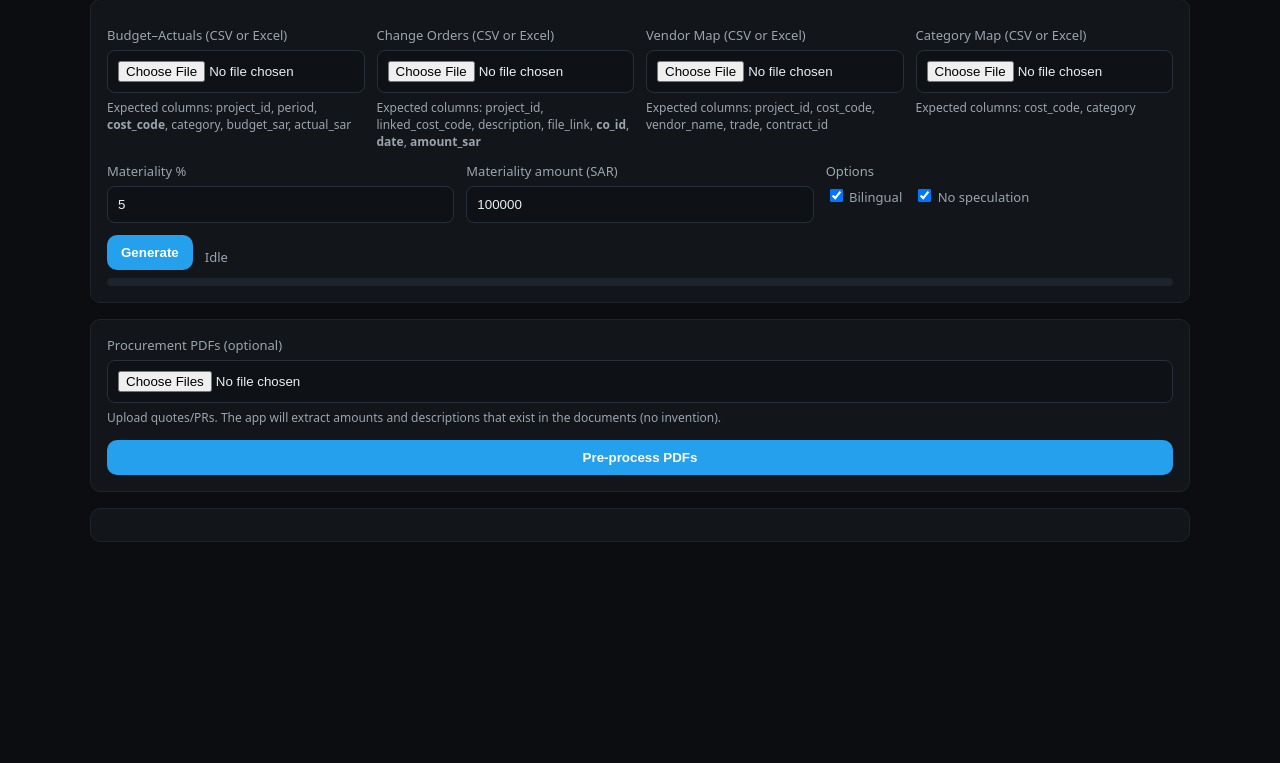
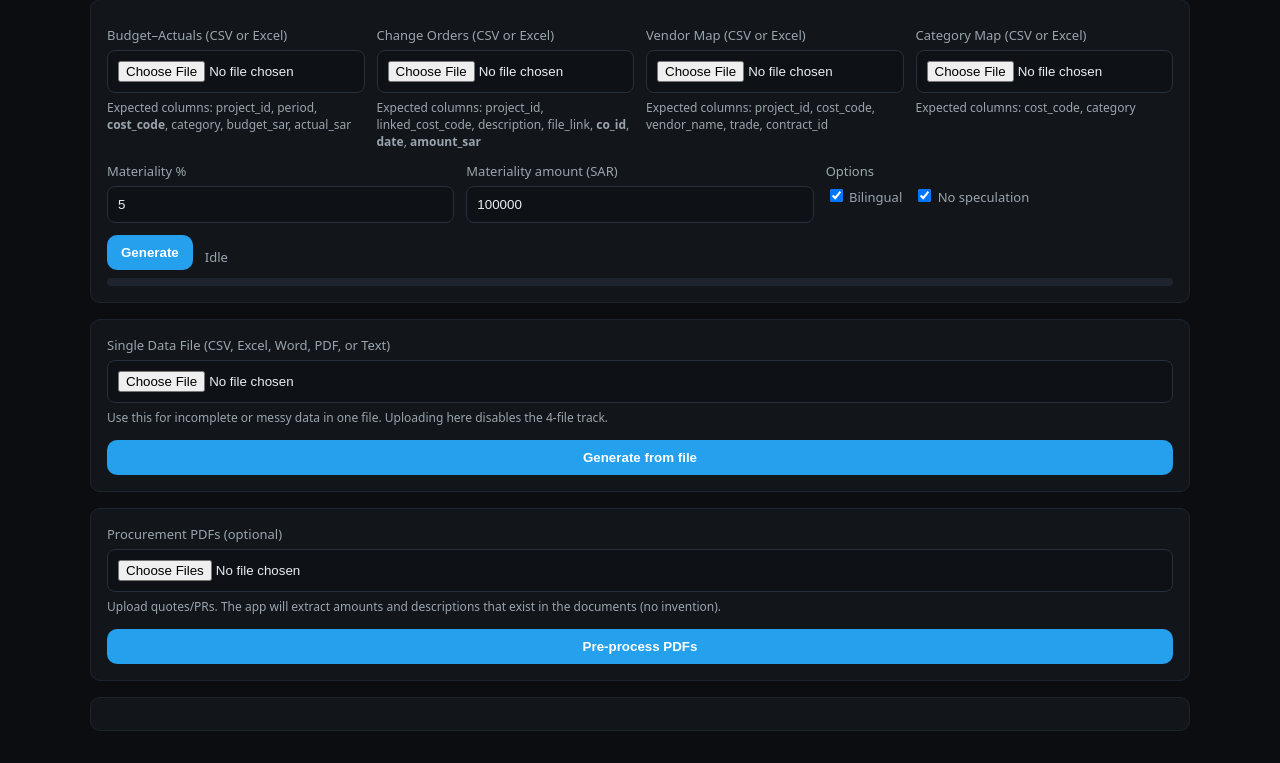
Before and after one commit to hummodi6991/oaktree-variance-drafts, a FastAPI app: page /ui in a window 1280 px wide. Shown: the part 79-842 px from the top of the page. Before the commit the page ends 621 px from the top, so only its background shows below. Run offline with FastAPI, Linux system fonts and the light colour scheme; some libraries are stand-ins or nearby versions.

Commit message:
feat: add freeform upload track

```diff
--- a/app/main.py
+++ b/app/main.py
@@ -329,10 +329,11 @@ def create_drafts(req: DraftRequest):
 
 @app.post("/upload", include_in_schema=False)
 async def upload(
-    budget_actuals: UploadFile = File(...),
-    change_orders: UploadFile = File(...),
-    vendor_map: UploadFile = File(...),
-    category_map: UploadFile = File(...),
+    budget_actuals: UploadFile | None = File(None),
+    change_orders: UploadFile | None = File(None),
+    vendor_map: UploadFile | None = File(None),
+    category_map: UploadFile | None = File(None),
+    data_file: UploadFile | None = File(None),
     materiality_pct: int = Form(5),
     materiality_amount_sar: int = Form(100000),
     bilingual: bool = Form(True),
@@ -351,7 +352,44 @@ async def upload(
     if REQUIRE_API_KEY and (not API_KEY or not api_key or api_key != API_KEY):
         raise HTTPException(status_code=401, detail="Invalid or missing API key")
 
-    # Read CSV or Excel files
+    # Track B: single freeform file
+    if data_file is not None:
+        if any(f is not None for f in [budget_actuals, change_orders, vendor_map, category_map]):
+            raise HTTPException(status_code=400, detail="Provide either the 4 structured files or a single data_file")
+        data = await data_file.read()
+        name = data_file.filename or "upload"
+        rows: List[Dict[str, Any]] = []
+        df = _df_from_bytes(name, data)
+        if not df.empty:
+            rows = _rows_from_tablelike(df)
+            if all(
+                not (r.get("description") or r.get("amount_sar") is not None)
+                for r in rows
+            ):
+                rows = []
+        if not rows:
+            text = _text_from_bytes(name, data)
+            rows = _rows_from_text(text)
+            if not rows:
+                for it in extract_items_via_llm(text):
+                    rows.append({
+                        "project_id": None,
+                        "linked_cost_code": None,
+                        "description": it.get("description"),
+                        "file_link": None,
+                        "co_id": it.get("co_id"),
+                        "date": None,
+                        "amount_sar": it.get("amount_sar"),
+                        "vendor_name": None,
+                    })
+        filtered = [r for r in rows if (r.get("description") or r.get("amount_sar") is not None)]
+        total = sum(r.get("amount_sar") or 0 for r in filtered)
+        return {"rows": filtered, "count": len(filtered), "total_amount_sar": total}
+
+    # Track A: four structured files
+    if not all([budget_actuals, change_orders, vendor_map, category_map]):
+        raise HTTPException(status_code=400, detail="Missing one or more required files")
+
     ba = await budget_actuals.read()
     co = await change_orders.read()
     vm = await vendor_map.read()
@@ -361,7 +399,6 @@ async def upload(
     df_vm = _read_tabular(vm, vendor_map.filename).fillna("")
     df_cm = _read_tabular(cm, category_map.filename).fillna("")
 
-    # Convert rows to pydantic models
     ba_rows = [
         BudgetActualRow(**(r._asdict() if hasattr(r, "_asdict") else dict(r)))
         for r in df_ba.to_dict(orient="records")
--- a/app/templates/ui.html
+++ b/app/templates/ui.html
@@ -100,6 +100,15 @@
         <div id="status" class="status">Idle</div>
       </div>
       <div class="bar"><div id="bar" style="width:0%"></div></div>
+    </div>
+
+    <div class="card">
+      <div class="field">
+        <label>Single Data File (CSV, Excel, Word, PDF, or Text)</label>
+        <input id="fSingle" type="file" accept=".csv,.xlsx,.xls,.pdf,.docx,.txt,.md,.rtf" />
+        <div class="hint">Use this for incomplete or messy data in one file. Uploading here disables the 4-file track.</div>
+        <button id="btnSingle" class="btn" style="margin-top:8px">Generate from file</button>
+      </div>
     </div>
 
     <div class="card">
@@ -337,9 +346,51 @@
 
   $('btnExtract').addEventListener('click', extractProcurement);
 
+  function trackToggle() {
+    const single = $('fSingle');
+    const others = ['fBudget','fCO','fVendor','fCat'].map(id => $(id));
+    const singleActive = single.files.length > 0;
+    others.forEach(inp => inp.disabled = singleActive);
+    single.disabled = others.some(inp => inp.files.length > 0);
+  }
+  ['fSingle','fBudget','fCO','fVendor','fCat'].forEach(id => {
+    $(id).addEventListener('change', trackToggle);
+  });
+  trackToggle();
+
+  $('btnSingle').addEventListener('click', async () => {
+    try {
+      if (['fBudget','fCO','fVendor','fCat'].some(id => $(id).files.length)) {
+        setStatus('Clear the structured uploads to use the single file mode.', 'err');
+        return;
+      }
+      const f = $('fSingle').files[0];
+      if (!f) { setStatus('Please choose a file.', 'err'); return; }
+      setStatus('Uploading…'); setBar(25); $('btnSingle').disabled=true;
+      const fd = new FormData(); fd.append('data_file', f);
+      const resp = await fetch('/upload', { method:'POST', body: fd });
+      if (!resp.ok) {
+        const txt = await resp.text();
+        setStatus('API error: ' + resp.status + ' ' + resp.statusText + '\n' + txt, 'err');
+        setBar(0); $('btnSingle').disabled=false; return;
+      }
+      const data = await resp.json();
+      setStatus('Done','ok'); setBar(100);
+      $('result').textContent = JSON.stringify(data,null,2);
+    } catch (err) {
+      setStatus(String(err && err.message ? err.message : err), 'err'); setBar(0);
+    } finally {
+      $('btnSingle').disabled=false; setTimeout(()=>setBar(0),1200);
+    }
+  });
+
   // ---------- Main click ----------
   $('btnGen').addEventListener('click', async () => {
     try {
+      if ($('fSingle').files.length) {
+        setStatus('Remove the single data file to use the structured track.', 'err');
+        return;
+      }
       setStatus('Reading files…'); setBar(10); $('btnGen').disabled = true;
 
       const [baRows, coRows, vmRows, cmRows] = await Promise.all([
```
Also changed, not shown: tests/test_upload.py (+24 -0 lines), README.md.
